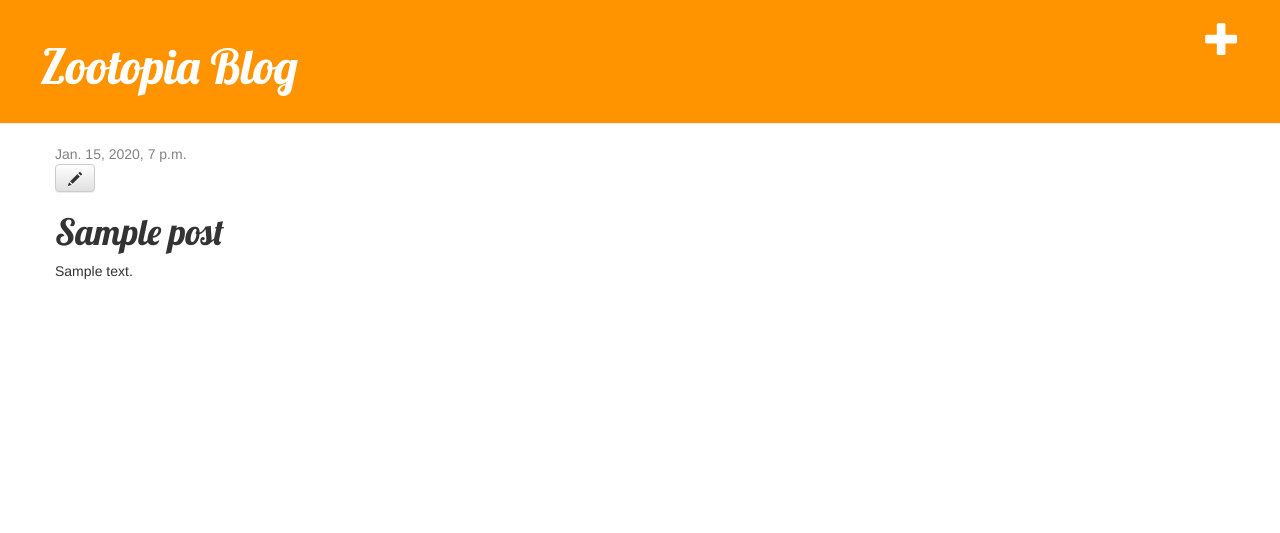
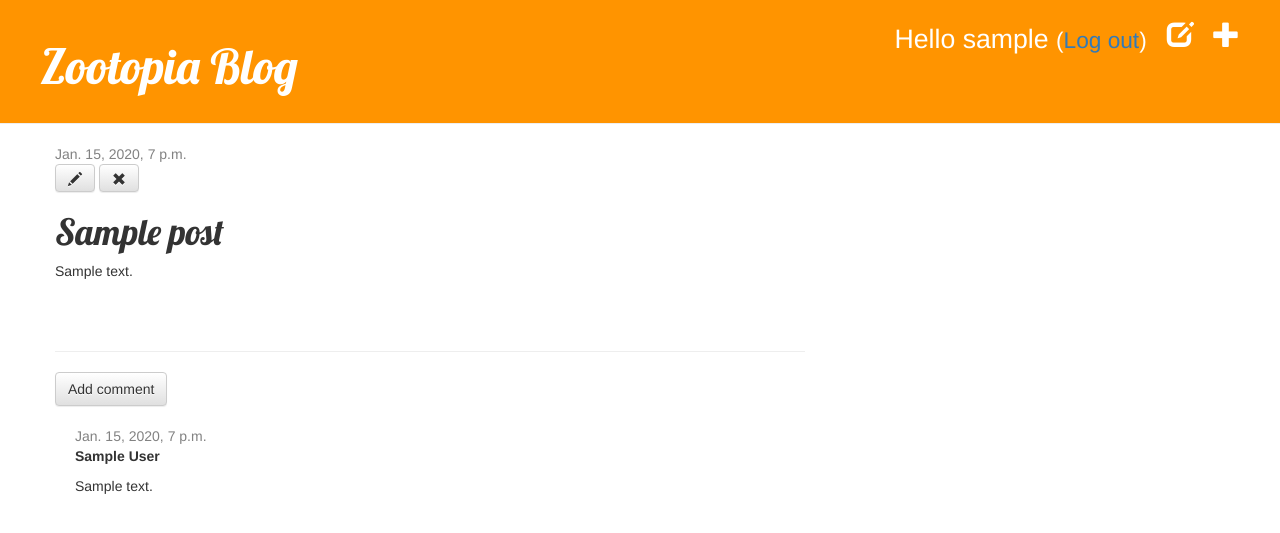
Before and after one commit to JinSunn/my-project-zootopia, a Django app: page /post/1/ in a window 1280 px wide. Shown: the top 533 px of the page. Run offline with Django 3.2, Linux system fonts and the light colour scheme; a user stored in the database is signed in; tables that the repository leaves empty hold one stand-in row (values such as "Sample post"); some libraries are stand-ins or nearby versions.

Commit message:
login and comment

```diff
--- a/zblog/admin.py
+++ b/zblog/admin.py
@@ -1,6 +1,7 @@
 from django.contrib import admin
-from .models import Post
+from .models import Post, Comment
 
 # Register your models here.
 
 admin.site.register(Post)
+admin.site.register(Comment)
--- a/zblog/models.py
+++ b/zblog/models.py
@@ -18,3 +18,24 @@ class Post(models.Model):
 
     def __str__(self):
         return self.title
+
+    def publish(self):
+        self.published_date = timezone.now()
+        self.save()
+
+    def approved_comments(self):
+        return self.comments.filter(approved_comment=True)
+
+class Comment(models.Model):
+    post = models.ForeignKey('zblog.Post', on_delete=models.CASCADE, related_name='comments')
+    author = models.CharField(max_length=200)
+    text = models.TextField()
+    created_date = models.DateTimeField(default=timezone.now)
+    approved_comment = models.BooleanField(default=False)
+
+    def approve(self):
+        self.approved_comment = True
+        self.save()
+
+    def __str__(self):
+        return self.text
--- a/zblog/static/css/zblog.css
+++ b/zblog/static/css/zblog.css
@@ -34,7 +34,7 @@ h1, h2, h3, h4 {
 .top-menu, .top-menu:hover, .top-menu:visited {
     color: #ffffff;
     float: right;
-    font-size: 26pt;
+    font-size: 20pt;
     margin-right: 20px;
 }
 
@@ -45,3 +45,6 @@ h1, h2, h3, h4 {
 .post h1 a, .post h1 a:visited {
     color: #000000;
 }
+.comment {
+    margin: 20px 0px 20px 20px;
+}
--- a/zblog/templates/zblog/base.html
+++ b/zblog/templates/zblog/base.html
@@ -11,6 +11,10 @@
         <div class="page-header">
           {% if user.is_authenticated %}
               <a href="{% url 'post_new' %}" class="top-menu"><span class="glyphicon glyphicon-plus"></span></a>
+              <a href="{% url 'post_draft_list' %}" class="top-menu"><span class="glyphicon glyphicon-edit"></span></a>
+              <p class="top-menu">Hello {{ user.username }} <small>(<a href="{% url 'logout' %}">Log out</a>)</small></p>
+          {% else %}
+              <a href="{% url 'login' %}" class="top-menu"><span class="glyphicon glyphicon-lock"></span></a>
           {% endif %}
           <h1><a href="/">Zootopia Blog</a></h1>
         </div>
--- a/zblog/templates/zblog/post_detail.html
+++ b/zblog/templates/zblog/post_detail.html
@@ -6,11 +6,33 @@
           <div class="date">
               {{ post.published_date }}
           </div>
+      {% else %}
+          <a class="btn btn-default" href="{% url 'post_publish' pk=post.pk %}">Publish</a>
       {% endif %}
       {% if user.is_authenticated %}
         <a class="btn btn-default" href="{% url 'post_edit' pk=post.pk %}"><span class="glyphicon glyphicon-pencil"></span></a>
+        <a class="btn btn-default" href="{% url 'post_remove' pk=post.pk %}"><span class="glyphicon glyphicon-remove"></span></a>
       {% endif %}
       <h1>{{ post.title }}</h1>
       <p>{{ post.text|linebreaksbr }}</p>
     </div>
+    <hr>
+    <a class="btn btn-default" href="{% url 'add_comment_to_post' pk=post.pk %}">Add comment</a>
+    {% for comment in post.comments.all %}
+        {% if user.is_authenticated or comment.approved_comment %}
+        <div class="comment">
+            <div class="date">
+                {{ comment.created_date }}
+                {% if not comment.approved_comment %}
+                    <a class="btn btn-default" href="{% url 'comment_remove' pk=comment.pk %}"><span class="glyphicon glyphicon-remove"></span></a>
+                    <a class="btn btn-default" href="{% url 'comment_approve' pk=comment.pk %}"><span class="glyphicon glyphicon-ok"></span></a>
+                {% endif %}
+            </div>
+            <strong>{{ comment.author }}</strong>
+            <p>{{ comment.text|linebreaks }}</p>
+        </div>
+        {% endif %}
+    {% empty %}
+        <p>No comments here yet :(</p>
+    {% endfor %}
 {% endblock %}
--- a/zblog/templates/zblog/post_list.html
+++ b/zblog/templates/zblog/post_list.html
@@ -6,7 +6,8 @@
                 {{ post.published_date }}
             </div>
             <h1><a href="{% url 'post_detail' pk=post.pk %}">{{ post.title }}</a></h1>
-            <p>{{ post.text|linebreaksbr }}</p>
+            <!-- <p>{{ post.text|linebreaksbr }}</p> -->
+            <a href="{% url 'post_detail' pk=post.pk %}">Comments: {{ post.approved_comments.count }}</a>
         </div>
     {% endfor %}
 {% endblock %}
--- a/zblog/urls.py
+++ b/zblog/urls.py
@@ -1,9 +1,16 @@
 from django.urls import path
 from . import views
+from django.conf.urls import url
 
 urlpatterns = [
     path('',views.post_list, name='post_list'),
     path('post/<int:pk>/', views.post_detail, name='post_detail'),
     path('post/new', views.post_new, name='post_new'),
     path('post/<int:pk>/edit/', views.post_edit, name='post_edit'),
+    url(r'^drafts/$', views.post_draft_list, name='post_draft_list'),
+    url(r'^post/(?P<pk>\d+)/publish/$', views.post_publish, name='post_publish'),
+    url(r'^post/(?P<pk>\d+)/remove/$', views.post_remove, name='post_remove'),
+    url(r'^post/(?P<pk>\d+)/comment/$', views.add_comment_to_post, name='add_comment_to_post'),
+    url(r'^comment/(?P<pk>\d+)/approve/$', views.comment_approve, name='comment_approve'),
+url(r'^comment/(?P<pk>\d+)/remove/$', views.comment_remove, name='comment_remove'),
 ]
--- a/zblog/views.py
+++ b/zblog/views.py
@@ -1,8 +1,9 @@
 from django.shortcuts import render, get_object_or_404
 from django.utils import timezone
-from .models import Post
-from .forms import PostForm
+from .models import Post, Comment
+from .forms import PostForm, CommentForm
 from django.shortcuts import redirect
+from django.contrib.auth.decorators import login_required
 
 def post_list(request):
     posts = Post.objects.filter(published_date__lte=timezone.now()).order_by('published_date')
@@ -12,19 +13,20 @@ def post_detail(request, pk):
     post = get_object_or_404(Post, pk=pk)
     return render(request, 'zblog/post_detail.html', {'post': post})
 
+@login_required
 def post_new(request):
     if request.method == "POST":
         form=PostForm(request.POST)
         if form.is_valid():
                 post = form.save(commit=False)
                 post.author = request.user
-                post.published_date = timezone.now()
                 post.save()
                 return redirect('post_detail', pk=post.pk)
     else:
         form = PostForm()
     return render(request, 'zblog/post_edit.html', {'form': form})
 
+@login_required
 def post_edit(request, pk):
     post = get_object_or_404(Post, pk=pk)
     if request.method == "POST":
@@ -32,9 +34,50 @@ def post_edit(request, pk):
         if form.is_valid():
             post = form.save(commit=False)
             post.author = request.user
-            post.published_date = timezone.now()
             post.save()
             return redirect('post_detail', pk=post.pk)
     else:
         form = PostForm(instance=post)
     return render(request, 'zblog/post_edit.html', {'form': form})
+
+@login_required
+def post_draft_list(request):
+    posts = Post.objects.filter(published_date__isnull=True).order_by('created_date')
+    return render(request, 'zblog/post_draft_list.html', {'posts': posts})
+
+@login_required
+def post_publish(request, pk):
+    post = get_object_or_404(Post, pk=pk)
+    post.publish()
+    return redirect('post_detail', pk=pk)
+
+@login_required
+def post_remove(request, pk):
+    post = get_object_or_404(Post, pk=pk)
+    post.delete()
+    return redirect('post_list')
+
+def add_comment_to_post(request, pk):
+    post = get_object_or_404(Post, pk=pk)
+    if request.method == "POST":
+        form = CommentForm(request.POST)
+        if form.is_valid():
+            comment = form.save(commit=False)
+            comment.post = post
+            comment.save()
+            return redirect('post_detail', pk=post.pk)
+    else:
+        form = CommentForm()
+    return render(request, 'zblog/add_comment_to_post.html', {'form': form})
+
+@login_required
+def comment_approve(request, pk):
+    comment = get_object_or_404(Comment, pk=pk)
+    comment.approve()
+    return redirect('post_detail', pk=comment.post.pk)
+
+@login_required
+def comment_remove(request, pk):
+    comment = get_object_or_404(Comment, pk=pk)
+    comment.delete()
+    return redirect('post_detail', pk=comment.post.pk)
--- a/zootopia/settings.py
+++ b/zootopia/settings.py
@@ -14,6 +14,8 @@ import os
 
 # Build paths inside the project like this: os.path.join(BASE_DIR, ...)
 BASE_DIR = os.path.dirname(os.path.dirname(os.path.abspath(__file__)))
+
+LOGIN_REDIRECT_URL = '/'
 
 
 # Quick-start development settings - unsuitable for production
@@ -49,6 +51,7 @@ MIDDLEWARE = [
     'django.contrib.messages.middleware.MessageMiddleware',
     'django.middleware.clickjacking.XFrameOptionsMiddleware',
 ]
+LOGIN_REDIRECT_URL = '/'
 
 ROOT_URLCONF = 'zootopia.urls'
 
--- a/zootopia/urls.py
+++ b/zootopia/urls.py
@@ -13,10 +13,14 @@ Including another URLconf
     1. Import the include() function: from django.urls import include, path
     2. Add a URL to urlpatterns:  path('blog/', include('blog.urls'))
 """
+from django.conf.urls import include, url
 from django.contrib import admin
-from django.urls import path, include
+
+from django.contrib.auth import views
 
 urlpatterns = [
-    path('admin/', admin.site.urls),
-    path('', include('zblog.urls')),
+    url(r'^admin/', admin.site.urls),
+    url(r'^accounts/login/$', views.login, name='login'),
+    url(r'^accounts/logout/$', views.logout, name='logout', kwargs={'next_page': '/'}),
+    url(r'', include('zblog.urls')),
 ]
```
Also changed, not shown: zblog/forms.py (+7 -1 lines), zblog/templates/registration/login.html (added, +24 -0 lines), zblog/templates/zblog/add_comment_to_post.html (added, +9 -0 lines), zblog/templates/zblog/post_draft_list.html (added, +11 -0 lines), zblog/migrations/0002_comment.py (added). Lines whose indentation alone changed are shown as unchanged.
